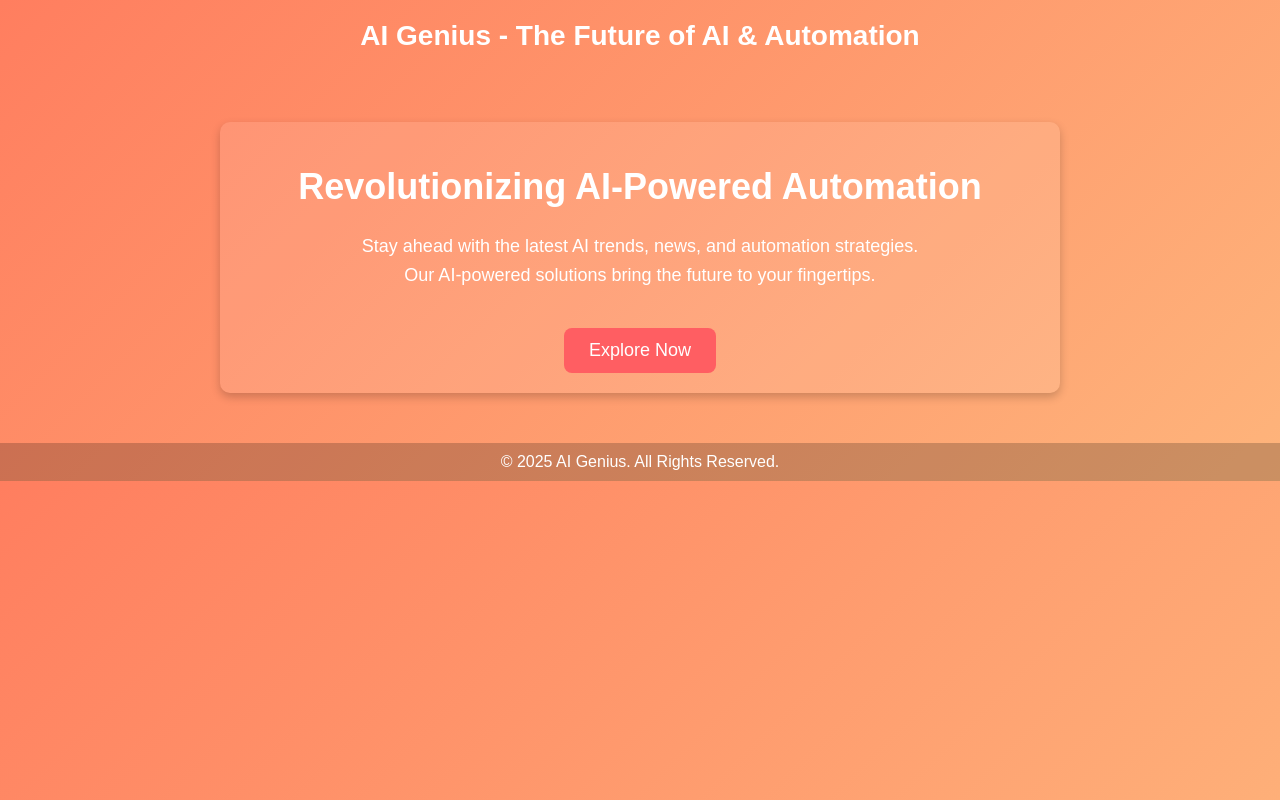
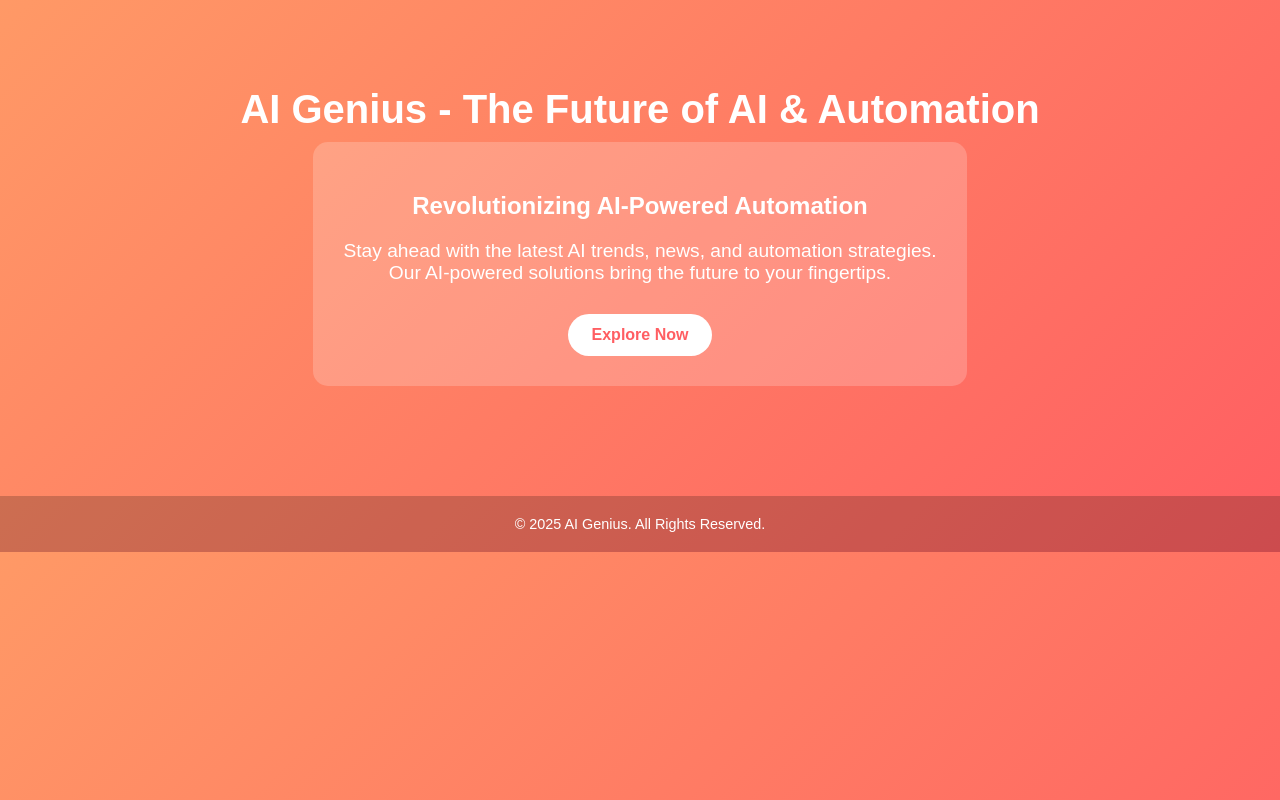
Before and after one commit to ai-genius-222/ai-genius-site, a plain HTML site: page index.html in a window 1280 px wide. Drawn offline with Linux system fonts and the light colour scheme.

Commit message:
Update index.html

```diff
--- a/index.html
+++ b/index.html
@@ -6,65 +6,72 @@
     <title>AI Genius - The Future of AI & Automation</title>
     <style>
         body {
+            margin: 0;
             font-family: Arial, sans-serif;
-            margin: 0;
-            padding: 0;
-            background: linear-gradient(135deg, #ff7e5f, #feb47b);
-            color: #fff;
+            background: linear-gradient(135deg, #ff9966, #ff5e62);
+            color: white;
             text-align: center;
+            overflow-x: hidden;
         }
-        header {
-            padding: 20px;
-            font-size: 28px;
-            font-weight: bold;
+        .hero {
+            padding: 60px 20px;
+            animation: fadeIn 1.5s ease-in-out;
+        }
+        .hero h1 {
+            font-size: 2.5em;
+            margin-bottom: 10px;
+        }
+        .hero p {
+            font-size: 1.2em;
+            margin-bottom: 30px;
         }
         .container {
-            max-width: 800px;
-            margin: 50px auto;
-            padding: 20px;
-            background: rgba(255, 255, 255, 0.1);
-            border-radius: 10px;
-            box-shadow: 0px 4px 10px rgba(0, 0, 0, 0.2);
+            background: rgba(255, 255, 255, 0.2);
+            padding: 30px;
+            border-radius: 15px;
+            display: inline-block;
+            animation: slideUp 1.5s ease-in-out;
         }
-        h1 {
-            font-size: 36px;
+        .btn {
+            display: inline-block;
+            padding: 12px 24px;
+            background: #fff;
+            color: #ff5e62;
+            text-decoration: none;
+            font-weight: bold;
+            border-radius: 25px;
+            transition: all 0.3s;
         }
-        p {
-            font-size: 18px;
-            line-height: 1.6;
-        }
-        .cta-button {
-            display: inline-block;
-            padding: 12px 25px;
-            margin-top: 20px;
-            font-size: 18px;
+        .btn:hover {
             background: #ff5e62;
             color: white;
-            text-decoration: none;
-            border-radius: 8px;
-            transition: 0.3s;
+            transform: scale(1.1);
         }
-        .cta-button:hover {
-            background: #ff3b3f;
+        .footer {
+            margin-top: 50px;
+            padding: 20px;
+            background: rgba(0, 0, 0, 0.2);
+            font-size: 0.9em;
         }
-        footer {
-            margin-top: 40px;
-            padding: 10px;
-            background: rgba(0, 0, 0, 0.2);
+        @keyframes fadeIn {
+            from { opacity: 0; }
+            to { opacity: 1; }
+        }
+        @keyframes slideUp {
+            from { transform: translateY(30px); opacity: 0; }
+            to { transform: translateY(0); opacity: 1; }
         }
     </style>
 </head>
 <body>
-    <header>
-        AI Genius - The Future of AI & Automation
-    </header>
-    <div class="container">
-        <h1>Revolutionizing AI-Powered Automation</h1>
-        <p>Stay ahead with the latest AI trends, news, and automation strategies.<br> Our AI-powered solutions bring the future to your fingertips.</p>
-        <a href="#" class="cta-button">Explore Now</a>
+    <div class="hero">
+        <h1>AI Genius - The Future of AI & Automation</h1>
+        <div class="container">
+            <h2>Revolutionizing AI-Powered Automation</h2>
+            <p>Stay ahead with the latest AI trends, news, and automation strategies.<br>Our AI-powered solutions bring the future to your fingertips.</p>
+            <a href="#" class="btn">Explore Now</a>
+        </div>
     </div>
-    <footer>
-        &copy; 2025 AI Genius. All Rights Reserved.
-    </footer>
+    <div class="footer">&copy; 2025 AI Genius. All Rights Reserved.</div>
 </body>
 </html>
```
